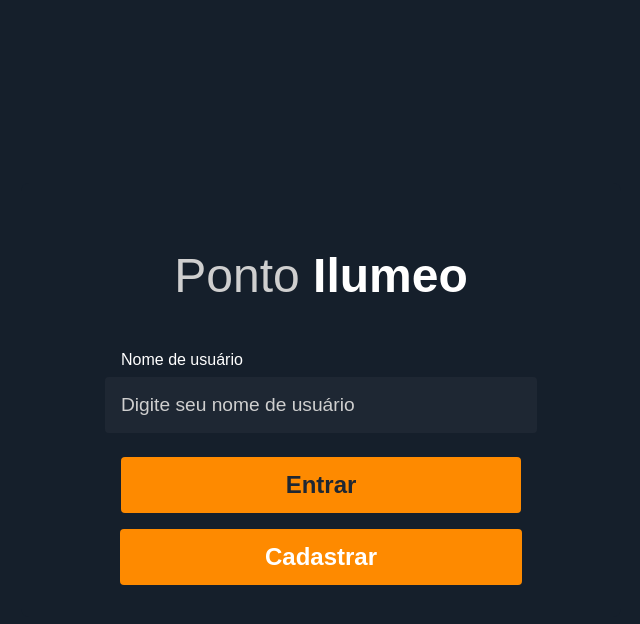
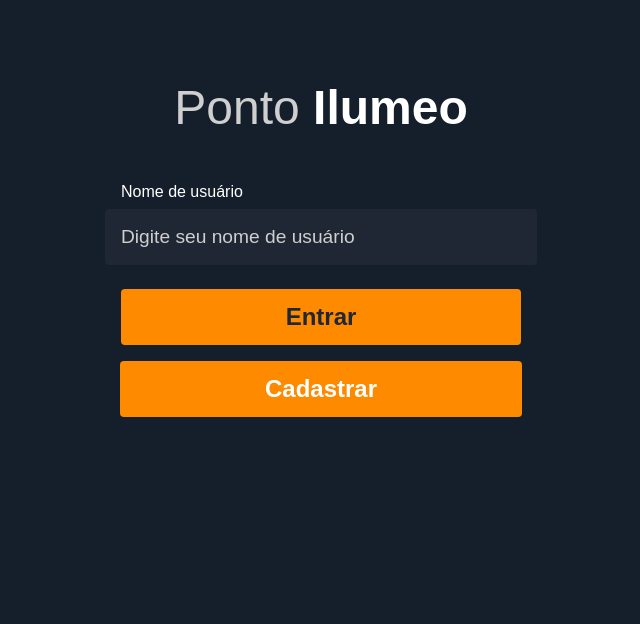
Before and after one commit to caiovalverde20/pontoapp-frontend, a React (Vite) app: page / in a window 1280 px wide. Shown: the top 624 px of the page, without its empty margins (319-959 px from the left). Built offline with nearby package versions, Linux system fonts and the light colour scheme; no server answers.

Commit message:
Adicionado nome do usuario como subtitulo

```diff
--- a/src/pages/ClockInPage.tsx
+++ b/src/pages/ClockInPage.tsx
@@ -132,8 +132,23 @@ const ClockInPage: React.FC = () => {
     <Container>
       <Content>
         <Title>
-          Relógio de <Highlight>Ponto</Highlight>
+            Relógio de <Highlight>Ponto</Highlight>
         </Title>
+        <p style={{ fontSize: "1.2rem", color: "#CFCFCF", marginTop: "0.5rem" }}>
+            Bem-vindo,{" "}
+            <Highlight>
+                {username
+                    .split(".")
+                    .map((part: string, index: number) =>
+                        index === 1
+                            ? part.slice(0, -2).charAt(0).toUpperCase() + part.slice(1, -2)
+                            : part.charAt(0).toUpperCase() + part.slice(1)
+                    )
+                    .join(" ")}
+                </Highlight>
+            </p>
+
+
         <TimerDisplay>
           {timeToday}
         </TimerDisplay>
--- a/src/styles/LoginPage.styles.ts
+++ b/src/styles/LoginPage.styles.ts
@@ -3,11 +3,14 @@ import styled from "styled-components";
 export const Container = styled.div`
   display: flex;
   justify-content: center;
-  align-items: center;
-  height: 100vh;
-  width: 100vw;
+  align-items: flex-start;
+  min-height: 100vh;
+  width: 100%;
   background-color: #151f2b;
+  overflow-y: auto;
+  padding: 1rem;
 `;
+
 
 export const Content = styled.div`
   width: 100%;
```
